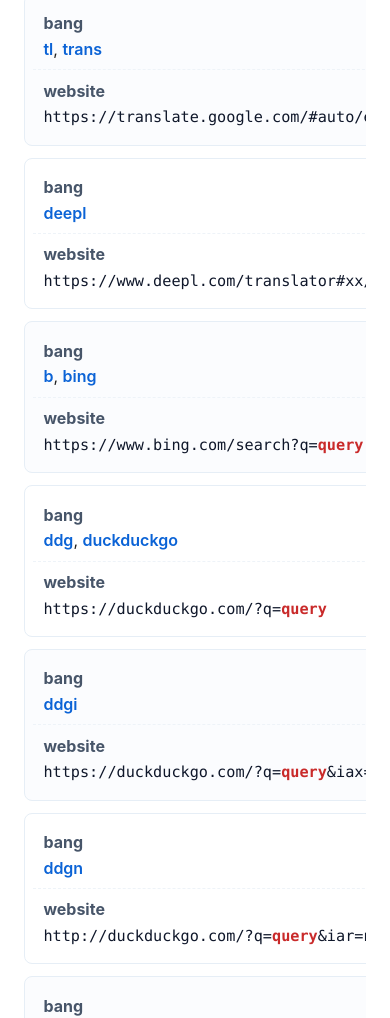
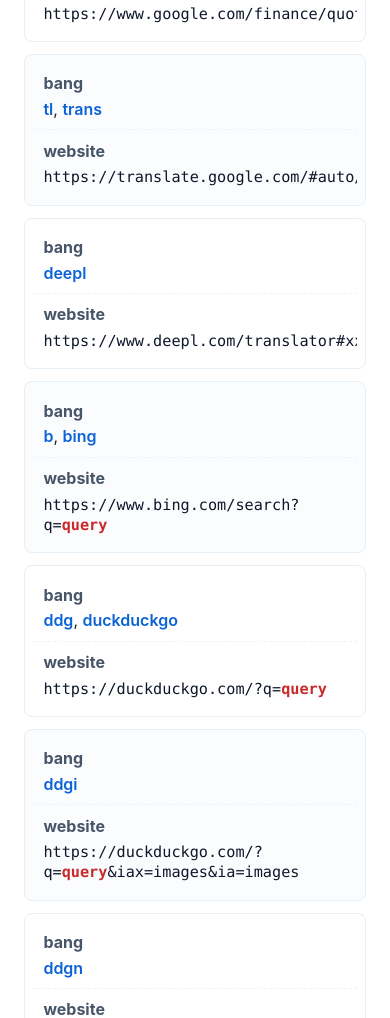
Before and after one commit to overlord-303/SearchRouter, a website built with Vite: page static/index.html in a window 390 px wide. Shown: the part 982-2000 px from the top of the page. Built offline with nearby package versions, Linux system fonts and the light colour scheme.

Commit message:
Fixed styling, updated bangs; v1.1.1

```diff
--- a/package.json
+++ b/package.json
@@ -1,6 +1,6 @@
 {
   "name": "banger-searchrouter",
-  "version": "1.1.0",
+  "version": "1.1.1",
   "private": true,
   "scripts": {
     "dev":          "vite",
--- a/src/bangs.ts
+++ b/src/bangs.ts
@@ -10,12 +10,12 @@
     // google (-related)
     g: {
         bang: 'g',
-        url: 'https://www.google.com/search?q={{{s}}}',
+        url:  'https://www.google.com/search?q={{{s}}}',
         root: 'www.google.com'
     },
     google: {
         bang: 'google',
-        url: 'https://www.google.com/search?q={{{s}}}',
+        url:  'https://www.google.com/search?q={{{s}}}',
         root: 'www.google.com'
     },
     gi: {
@@ -84,17 +84,17 @@
     },
     ddgn: {
         bang: 'ddgn',
-        url:  'http://duckduckgo.com/?q={{{s}}}&iar=news&ia=news',
+        url:  'https://duckduckgo.com/?q={{{s}}}&iar=news&ia=news',
         root: 'duckduckgo.com'
     },
     yh: {
         bang: 'yh',
-        url:  'http://search.yahoo.com/search?p={{{s}}}',
+        url:  'https://search.yahoo.com/search?p={{{s}}}',
         root: 'search.yahoo.com'
     },
     yahoo: {
         bang: 'yahoo',
-        url:  'http://search.yahoo.com/search?p={{{s}}}',
+        url:  'https://search.yahoo.com/search?p={{{s}}}',
         root: 'search.yahoo.com'
     },
 
@@ -137,7 +137,6 @@
         root: 'twitch.tv'
     },
 
-
     n: {
         bang: 'n',
         url:  'https://www.netflix.com/search?q={{{s}}}',
@@ -145,12 +144,12 @@
     },
     cr: {
         bang: 'cr',
-        url:  'http://www.crunchyroll.com/search?q={{{s}}}',
+        url:  'https://www.crunchyroll.com/search?q={{{s}}}',
         root: 'www.crunchyroll.com'
     },
     prime: {
         bang: 'prime',
-        url:  'https://www.amazon.com/s/ref=nb_sb_noss_1?url=search-alias%3Dprime-instant-video&field-keywords={{{s}}}',
+        url:  'https://www.amazon.de/gp/video/search?phrase={{{s}}}',
         root: 'www.amazon.com'
     },
 
@@ -170,16 +169,15 @@
         root: 'music.youtube.com'
     },
 
-
     // wikis
     w: {
         bang: 'w',
-        url:  'http://en.wikipedia.org/wiki/Special:Search?search={{{s}}}&go=Go',
+        url:  'https://en.wikipedia.org/wiki/Special:Search?search={{{s}}}&go=Go',
         root: 'en.wikipedia.org'
     },
     wiki: {
         bang: 'wiki',
-        url:  'http://en.wikipedia.org/wiki/Special:Search?search={{{s}}}&go=Go',
+        url:  'https://en.wikipedia.org/wiki/Special:Search?search={{{s}}}&go=Go',
         root: 'en.wikipedia.org'
     },
     wh: {
@@ -199,7 +197,7 @@
     },
     duden: {
         bang: 'duden',
-        url:  'http://www.duden.de/suchen/dudenonline/{{{s}}}',
+        url:  'https://www.duden.de/suchen/dudenonline/{{{s}}}',
         root: 'www.duden.de'
     },
 
@@ -218,17 +216,16 @@
     // maps
     m: {
         bang: 'm',
-        url:  'http://maps.google.com/maps?q={{{s}}}',
+        url:  'https://maps.google.com/maps?q={{{s}}}',
         root: 'maps.google.com'
     },
     gm: {
         bang: 'gm',
-        url:  'http://maps.google.com/maps?q={{{s}}}',
+        url:  'https://maps.google.com/maps?q={{{s}}}',
         root: 'maps.google.com'
     },
 
     // ai
-
     gpt: {
         bang: 'gpt',
         url:  'https://chatgpt.com/?q={{{s}}}',
@@ -264,7 +261,7 @@
 
     ghc: {
         bang: 'ghc',
-        url:  'https://github.com/search?utf8=✓&q={{{s}}}&type=Code',
+        url:  'https://github.com/search?utf8=%E2%9C%93&q={{{s}}}&type=Code',
         root: 'github.com'
     },
     ghr: {
@@ -291,7 +288,7 @@
 
     mdn: {
         bang: 'mdn',
-        url:  'https://developer.mozilla.org/en-US/search?q={{{s}}}',
+        url:  'https://developer.mozilla.org/search?q={{{s}}}',
         root: 'developer.mozilla.org'
     },
     js: {
@@ -309,7 +306,6 @@
         url:  'https://docs.oracle.com/apps/search/search.jsp?q={{{s}}}&category=java',
         root: 'docs.oracle.com'
     },
-
 
     npm: {
         bang: 'npm',
--- a/static/index.html
+++ b/static/index.html
@@ -1,11 +1,12 @@
 <!DOCTYPE html>
-<html lang="">
-  <head>
+<html lang="en">
+<head>
     <meta charset="utf-8">
+    <meta name="viewport" content="width=device-width, initial-scale=1" />
     <link rel="stylesheet" href="/src/bangs.css">
     <title></title>
-  </head>
-  <body>
+</head>
+<body>
     <script type="module" src="./src/main.ts"></script>
-  </body>
+</body>
 </html>
--- a/static/src/bangs.css
+++ b/static/src/bangs.css
@@ -104,7 +104,12 @@
     table.bangs-table tr,
     table.bangs-table td {
         display: block;
-        width: 100%;
+        min-width: unset;
+        overflow: hidden;
+    }
+
+    table.bangs-table td[data-label="website"] {
+        overflow-x: scroll
     }
 
     table.bangs-table tr {
```
Also changed, not shown: index.html (+6 -5 lines).
